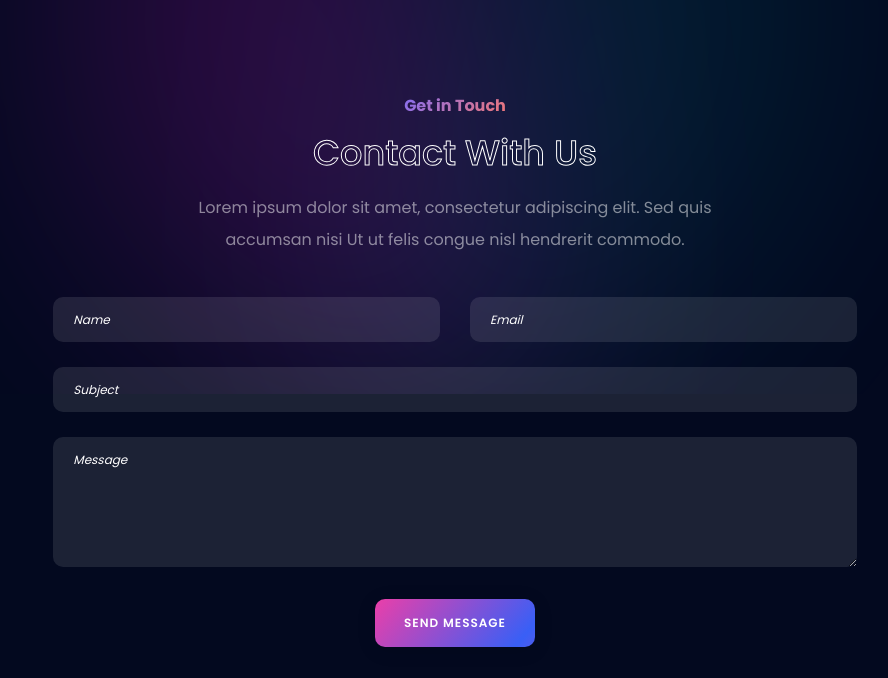
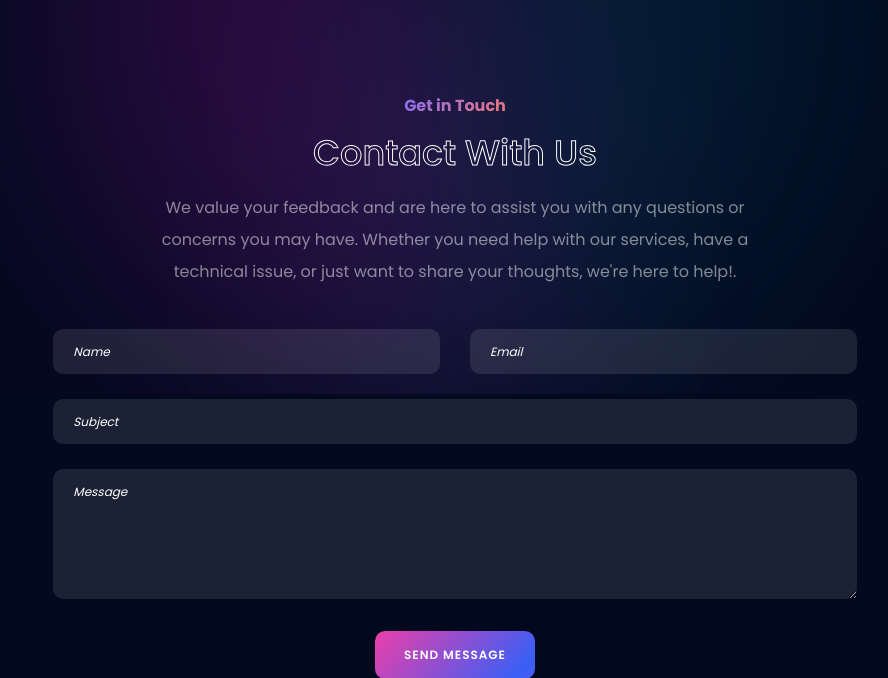
Before and after one commit to abiolashittu-org/webcompanion1, a Flask app: page /contact_us in a window 1280 px wide. Shown: the part 406-1084 px from the top of the page, without its empty margins (185-1073 px from the left). Run offline with Flask 3, Linux system fonts and the light colour scheme; some libraries are stand-ins or nearby versions; some web fonts are replaced.

Commit message:
html update

```diff
--- a/templates/contact-us.html
+++ b/templates/contact-us.html
@@ -129,7 +129,7 @@
                             <span>Get in Touch</span>
                         </div>
                         <h2 class="wow fadeInUp d-blue" data-wow-delay="0.3s">Contact With Us</h2>
-                        <p class="wow fadeInUp" data-wow-delay="0.4s">Lorem ipsum dolor sit amet, consectetur adipiscing elit. Sed quis accumsan nisi Ut ut felis congue nisl hendrerit commodo.</p>
+                        <p class="wow fadeInUp" data-wow-delay="0.4s">We value your feedback and are here to assist you with any questions or concerns you may have. Whether you need help with our services, have a technical issue, or just want to share your thoughts, we're here to help!.</p>
                     </div>
                 </div>
             </div>
```
